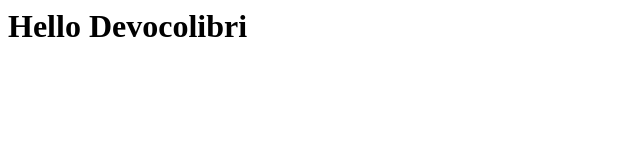
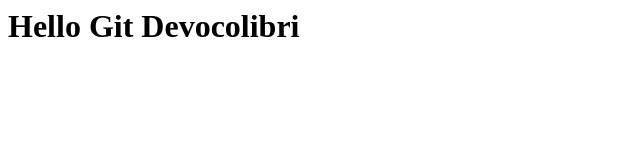
Before and after one commit to DmitryShadrin1989/git-example, a plain HTML site: page index.html in a window 1280 px wide. Shown: the whole page, without its empty margins (0-640 px from the left). Drawn offline with Linux system fonts and the light colour scheme.

Commit message:
Revert "Wrong commit 3"
This reverts commit 29d0d497eb785bd23491acf592553ead719795c6.

```diff
--- a/index.html
+++ b/index.html
@@ -1 +1 @@
-<h1>Hello Devocolibri</h1>
+<h1>Hello Git Devocolibri</h1>
```
